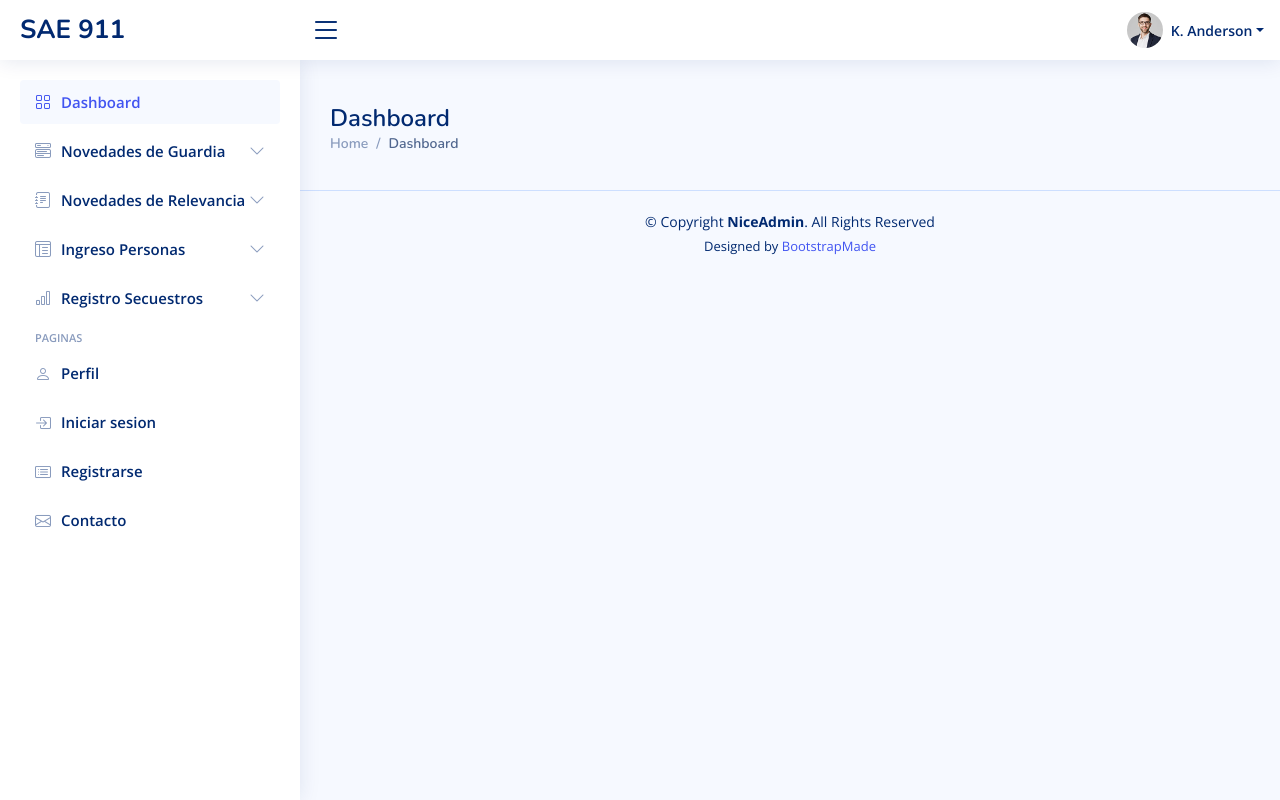
After one commit to Aguerit0/sae911, a PHP site: page /template/usuario.html in a window 1280 px wide. The commit adds this page. Run offline with PHP 8.4, Linux system fonts and the light colour scheme; some libraries are stand-ins or nearby versions.

Commit message:
template

```diff
--- a/pages-register.php
+++ b/pages-register.php
@@ -9,9 +9,6 @@
       $email=$_POST["email"];
       $telefono=$_POST["telefono"];
       $sexo=$_POST["sexo"];
-
-
-
 
       //CONSULTA INSERTAR DATOS
       $insertarPersona="INSERT INTO persona(nombre, apellido, gmail, telefono, dni, sexo) VALUES
--- /dev/null
+++ b/template/usuario.html
@@ -0,0 +1,356 @@
+<!DOCTYPE html>
+<html lang="en">
+
+<head>
+  <meta charset="utf-8">
+  <meta content="width=device-width, initial-scale=1.0" name="viewport">
+
+  <title>SAE 911</title>
+  <meta content="" name="description">
+  <meta content="" name="keywords">
+<br>
+  <!-- Favicons -->
+  <link href="../assets/img/favicon.png" rel="icon">
+  <link href="../assets/img/apple-touch-icon.png" rel="apple-touch-icon">
+
+  <!-- Google Fonts -->
+  <link href="https://fonts.gstatic.com" rel="preconnect">
+  <link href="https://fonts.googleapis.com/css?family=Open+Sans:300,300i,400,400i,600,600i,700,700i|Nunito:300,300i,400,400i,600,600i,700,700i|Poppins:300,300i,400,400i,500,500i,600,600i,700,700i" rel="stylesheet">
+
+  <!-- Vendor CSS Files -->
+  <link href="../assets/vendor/bootstrap/css/bootstrap.min.css" rel="stylesheet">
+  <link href="../assets/vendor/bootstrap-icons/bootstrap-icons.css" rel="stylesheet">
+  <link href="../assets/vendor/boxicons/css/boxicons.min.css" rel="stylesheet">
+  <link href="../assets/vendor/quill/quill.snow.css" rel="stylesheet">
+  <link href="../assets/vendor/quill/quill.bubble.css" rel="stylesheet">
+  <link href="../assets/vendor/remixicon/remixicon.css" rel="stylesheet">
+  <link href="../assets/vendor/simple-datatables/style.css" rel="stylesheet">
+
+  <!-- Template Main CSS File -->
+  <link href="../assets/css/style.css" rel="stylesheet">
+
+
+  <!-- =======================================================
+  * Template Name: NiceAdmin - v2.4.1
+  * Template URL: https://bootstrapmade.com/nice-admin-bootstrap-admin-html-template/
+  * Author: BootstrapMade.com
+  * License: https://bootstrapmade.com/license/
+  ======================================================== -->
+</head>
+
+<body>
+
+  <!-- ======= Header ======= -->
+  <header id="header" class="header fixed-top d-flex align-items-center">
+
+    <div class="d-flex align-items-center justify-content-between">
+      <a href="index.html" class="logo d-flex align-items-center">
+        <span class="d-none d-lg-block">SAE 911</span>
+      </a>
+      <i class="bi bi-list toggle-sidebar-btn"></i>
+    </div><!-- End Logo -->
+
+   <!-- End Search Bar -->
+
+    <nav class="header-nav ms-auto">
+      <ul class="d-flex align-items-center">
+
+        <li class="nav-item d-block d-lg-none">
+          <a class="nav-link nav-icon search-bar-toggle " href="#">
+            <i class="bi bi-search"></i>
+          </a>
+        </li><!-- End Search Icon-->
+
+        <li class="nav-item dropdown">
+
+
+
+          <ul class="dropdown-menu dropdown-menu-end dropdown-menu-arrow notifications">
+            <li class="dropdown-header">
+              You have 4 new notifications
+              <a href="#"><span class="badge rounded-pill bg-primary p-2 ms-2">View all</span></a>
+            </li>
+            <li>
+              <hr class="dropdown-divider">
+            </li>
+
+            <li class="notification-item">
+              <i class="bi bi-exclamation-circle text-warning"></i>
+              <div>
+                <h4>Lorem Ipsum</h4>
+                <p>Quae dolorem earum veritatis oditseno</p>
+                <p>30 min. ago</p>
+              </div>
+            </li>
+
+            <li>
+              <hr class="dropdown-divider">
+            </li>
+
+            <li class="notification-item">
+              <i class="bi bi-x-circle text-danger"></i>
+              <div>
+                <h4>Atque rerum nesciunt</h4>
+                <p>Quae dolorem earum veritatis oditseno</p>
+                <p>1 hr. ago</p>
+              </div>
+            </li>
+
+            <li>
+              <hr class="dropdown-divider">
+            </li>
+
+            <li class="notification-item">
+              <i class="bi bi-check-circle text-success"></i>
+              <div>
+                <h4>Sit rerum fuga</h4>
+                <p>Quae dolorem earum veritatis oditseno</p>
+                <p>2 hrs. ago</p>
+              </div>
+            </li>
+
+            <li>
+              <hr class="dropdown-divider">
+            </li>
+
+            <li class="notification-item">
+              <i class="bi bi-info-circle text-primary"></i>
+              <div>
+                <h4>Dicta reprehenderit</h4>
+                <p>Quae dolorem earum veritatis oditseno</p>
+                <p>4 hrs. ago</p>
+              </div>
+            </li>
+
+            <li>
+              <hr class="dropdown-divider">
+            </li>
+            <li class="dropdown-footer">
+              <a href="#">Show all notifications</a>
+            </li>
+
+          </ul><!-- End Notification Dropdown Items -->
+
+        </li><!-- End Notification Nav -->
+
+
+
+        <li class="nav-item dropdown pe-3">
+
+          <a class="nav-link nav-profile d-flex align-items-center pe-0" href="#" data-bs-toggle="dropdown">
+            <img src="../assets/img/profile-img.jpg" alt="Profile" class="rounded-circle">
+            <span class="d-none d-md-block dropdown-toggle ps-2">K. Anderson</span>
+          </a><!-- End Profile Iamge Icon -->
+
+          <ul class="dropdown-menu dropdown-menu-end dropdown-menu-arrow profile">
+            <li class="dropdown-header">
+              <h6>Kevin Anderson</h6>
+              <span>Web Designer</span>
+            </li>
+            <li>
+              <hr class="dropdown-divider">
+            </li>
+
+            <li>
+              <a class="dropdown-item d-flex align-items-center" href="users-profile.php">
+                <i class="bi bi-person"></i>
+                <span>Mi Perfil</span>
+              </a>
+            </li>
+
+            <li>
+              <a class="dropdown-item d-flex align-items-center" href="#">
+                <i class="bi bi-box-arrow-right"></i>
+                <span>Salir</span>
+              </a>
+            </li>
+
+          </ul><!-- End Profile Dropdown Items -->
+        </li><!-- End Profile Nav -->
+
+      </ul>
+    </nav><!-- End Icons Navigation -->
+
+  </header><!-- End Header -->
+
+  <!-- ======= Sidebar ======= -->
+  <aside id="sidebar" class="sidebar">
+
+    <ul class="sidebar-nav" id="sidebar-nav">
+
+      <li class="nav-item">
+        <a class="nav-link " href="index.html">
+          <i class="bi bi-grid"></i>
+          <span>Dashboard</span>
+        </a>
+      </li><!-- End Dashboard Nav -->
+
+
+
+      <li class="nav-item">
+        <a class="nav-link collapsed" data-bs-target="#components-nav" data-bs-toggle="collapse" href="#">
+          <i class="bi bi-menu-button-wide"></i><span>Novedades de Guardia</span><i class="bi bi-chevron-down ms-auto"></i>
+        </a>
+        <ul id="components-nav" class="nav-content collapse " data-bs-parent="#sidebar-nav">
+
+          <li>
+            <a href="">
+              <i class="bi bi-circle"></i><span>Agregar registros</span>
+            </a>
+          </li>
+          <li>
+            <a href="">
+              <i class="bi bi-circle"></i><span>Ver registros</span>
+            </a>
+          </li>
+        </ul>
+      </li><!-- End Components Nav -->
+
+      <li class="nav-item">
+        <a class="nav-link collapsed" data-bs-target="#forms-nav" data-bs-toggle="collapse" href="#">
+          <i class="bi bi-journal-text"></i><span>Novedades de Relevancia</span><i class="bi bi-chevron-down ms-auto"></i>
+        </a>
+        <ul id="forms-nav" class="nav-content collapse " data-bs-parent="#sidebar-nav">
+
+          <li>
+            <a href="agregar-novedadesGuardia.php">
+              <i class="bi bi-circle"></i><span>Agregar registros</span>
+            </a>
+          </li>
+          <li>
+            <a href="">
+              <i class="bi bi-circle"></i><span>Ver registros</span>
+            </a>
+          </li>
+        </ul>
+      </li><!-- End Forms Nav -->
+
+      <li class="nav-item">
+        <a class="nav-link collapsed" data-bs-target="#tables-nav" data-bs-toggle="collapse" href="#">
+          <i class="bi bi-layout-text-window-reverse"></i><span>Ingreso Personas</span><i class="bi bi-chevron-down ms-auto"></i>
+        </a>
+        <ul id="tables-nav" class="nav-content collapse " data-bs-parent="#sidebar-nav">
+
+          <li>
+            <a href="">
+              <i class="bi bi-circle"></i><span>Agregar registros</span>
+            </a>
+          </li>
+          <li>
+            <a href="">
+              <i class="bi bi-circle"></i><span>Ver registros</span>
+            </a>
+          </li>
+        </ul>
+      </li><!-- End Tables Nav -->
+
+      <li class="nav-item">
+        <a class="nav-link collapsed" data-bs-target="#charts-nav" data-bs-toggle="collapse" href="#">
+          <i class="bi bi-bar-chart"></i><span>Registro Secuestros</span><i class="bi bi-chevron-down ms-auto"></i>
+        </a>
+        <ul id="charts-nav" class="nav-content collapse " data-bs-parent="#sidebar-nav">
+
+
+          <li>
+            <a href="">
+              <i class="bi bi-circle"></i><span>Agregar registros</span>
+            </a>
+          </li>
+          <li>
+            <a href="">
+              <i class="bi bi-circle"></i><span>Ver registros</span>
+            </a>
+          </li>
+        </ul>
+      </li><!-- End Charts Nav -->
+
+
+      <li class="nav-heading">Paginas</li>
+
+      <li class="nav-item">
+        <a class="nav-link collapsed" href="../users-profile.php">
+          <i class="bi bi-person"></i>
+          <span>Perfil</span>
+        </a>
+      </li><!-- End Profile Page Nav -->
+
+
+
+      <li class="nav-item">
+        <a class="nav-link collapsed" href="../pages-login.php">
+          <i class="bi bi-box-arrow-in-right"></i>
+          <span>Iniciar sesion</span>
+        </a>
+      </li><!-- End Login Page Nav -->
+
+      <li class="nav-item">
+        <a class="nav-link collapsed" href="../pages-register.php">
+          <i class="bi bi-card-list"></i>
+          <span>Registrarse</span>
+        </a>
+      </li><!-- End Register Page Nav -->
+
+      <li class="nav-item">
+        <a class="nav-link collapsed" href="pages-contact.html">
+          <i class="bi bi-envelope"></i>
+          <span>Contacto</span>
+        </a>
+      </li><!-- End Contact Page Nav -->
+
+    </ul>
+
+</aside><!-- End Sidebar-->
+
+<main id="main" class="main">
+
+  <div class="pagetitle">
+    <h1>Dashboard</h1>
+    <nav>
+      <ol class="breadcrumb">
+        <li class="breadcrumb-item"><a href="index.html">Home</a></li>
+        <li class="breadcrumb-item active">Dashboard</li>
+      </ol>
+    </nav>
+  </div><!-- End Page Title -->
+
+
+
+  <section class="section dashboard">
+
+
+  </section>
+
+</main><!-- End #main -->
+
+<!-- ======= Footer ======= -->
+<footer id="footer" class="footer">
+  <div class="copyright">
+    &copy; Copyright <strong><span>NiceAdmin</span></strong>. All Rights Reserved
+  </div>
+  <div class="credits">
+    <!-- All the links in the footer should remain intact. -->
+    <!-- You can delete the links only if you purchased the pro version. -->
+    <!-- Licensing information: https://bootstrapmade.com/license/ -->
+    <!-- Purchase the pro version with working PHP/AJAX contact form: https://bootstrapmade.com/nice-admin-bootstrap-admin-html-template/ -->
+    Designed by <a href="https://bootstrapmade.com/">BootstrapMade</a>
+  </div>
+</footer><!-- End Footer -->
+
+<a href="#" class="back-to-top d-flex align-items-center justify-content-center"><i class="bi bi-arrow-up-short"></i></a>
+
+<!-- Vendor JS Files -->
+<script src="../assets/vendor/bootstrap/js/bootstrap.bundle.min.js"></script>
+<script src="../assets/vendor/apexcharts/apexcharts.min.js"></script>
+<script src="../assets/vendor/chart.js/chart.min.js"></script>
+<script src="../assets/vendor/echarts/echarts.min.js"></script>
+<script src="../assets/vendor/quill/quill.min.js"></script>
+<script src="../assets/vendor/simple-datatables/simple-datatables.js"></script>
+<script src="../assets/vendor/tinymce/tinymce.min.js"></script>
+<script src="../assets/vendor/php-email-form/validate.js"></script>
+
+<!-- Template Main JS File -->
+<script src="../assets/js/main.js"></script>
+
+</body>
+
+</html>
```
Also changed, not shown: template/admin.html (renamed from template/index.html, +0 -19 lines).
